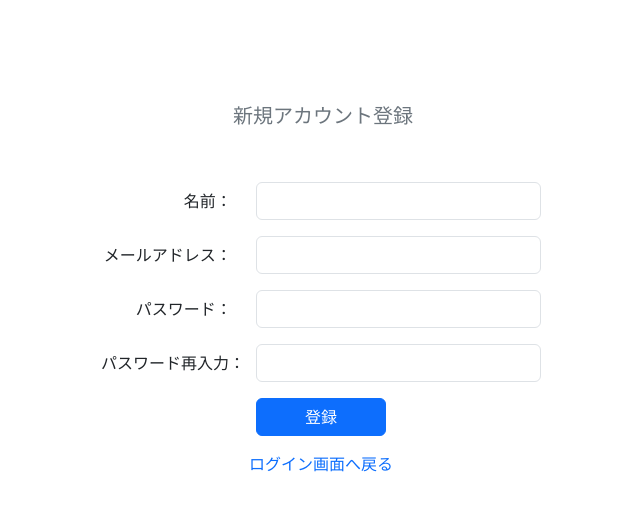
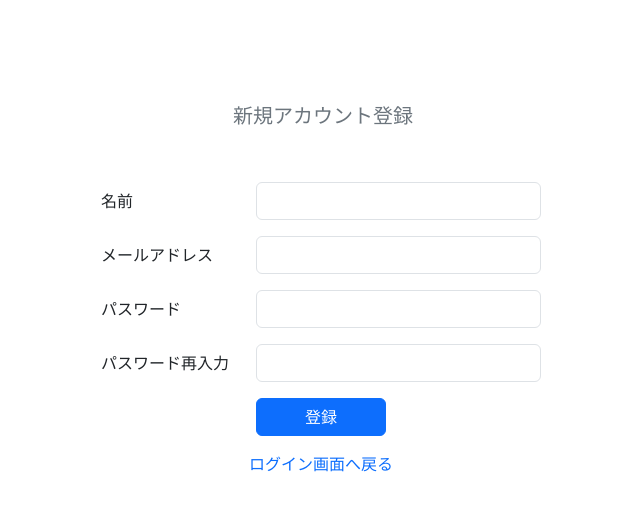
Before and after one commit to SatoAkie/Shift-Pilot, a Django app: page /shift_pilot/accounts/signup in a window 1280 px wide. Shown: the top 511 px of the page, without its empty margins (319-959 px from the left). Run offline with Django 5.2, Linux system fonts and the light colour scheme.

Commit message:
入力フォームの文言修正と文字を左詰めにした

```diff
--- a/templates/accounts/password_change.html
+++ b/templates/accounts/password_change.html
@@ -31,7 +31,7 @@
                 {{ form.non_field_errors }}
 
                 <div class="mb-3 d-flex align-items-center">
-                    <label for="id_old_password" class="fixed-label">元のパスワード：</label>
+                    <label for="id_old_password" class="fixed-label text-start">現在のパスワード</label>
                     <div class="flex-grow-1">
                         {{ form.old_password|add_class:"form-control" }}
                         {% for error in form.old_password.errors %}
@@ -41,7 +41,7 @@
                 </div>
 
                 <div class="mb-3 d-flex align-items-center">
-                    <label for="id_new_password1" class="fixed-label">新しいパスワード：</label>
+                    <label for="id_new_password1" class="fixed-label text-start">新しいパスワード</label>
                     <div class="flex-grow-1">
                         {{ form.new_password1|add_class:"form-control" }}
                         {% for error in form.new_password1.errors %}
@@ -51,7 +51,7 @@
                 </div>
 
                 <div class="mb-3 d-flex align-items-center">
-                    <label for="id_new_password2" class="fixed-label">新しいパスワード再入力：</label>
+                    <label for="id_new_password2" class="fixed-label text-start">新しいパスワード（確認用）</label>
                     <div class="flex-grow-1">
                         {{ form.new_password2|add_class:"form-control" }}
                         {% for error in form.new_password2.errors %}
--- a/templates/accounts/signup.html
+++ b/templates/accounts/signup.html
@@ -33,7 +33,7 @@
 
 
                 <div class="mb-3 row">
-                    <label for="id_name" class="col-sm-4 col-form-label text-end">名前：</label>
+                    <label for="id_name" class="col-sm-4 col-form-label text-start">名前</label>
                     <div class="col-sm-8">
                         {{ signup_form.name|add_class:"form-control" }}
                         {% if signup_form.name.errors %}
@@ -43,7 +43,7 @@
                 </div>
 
                 <div class="mb-3 row">
-                    <label for="id_email" class="col-sm-4 col-form-label text-end">メールアドレス：</label>
+                    <label for="id_email" class="col-sm-4 col-form-label text-start">メールアドレス</label>
                     <div class="col-sm-8">
                         {{ signup_form.email|add_class:"form-control" }}
                         {% if signup_form.email.errors %}
@@ -53,7 +53,7 @@
                 </div>
 
                 <div class="mb-3 row">
-                    <label for="id_password" class="col-sm-4 col-form-label text-end">パスワード：</label>
+                    <label for="id_password" class="col-sm-4 col-form-label text-start">パスワード</label>
                     <div class="col-sm-8">
                         {{ signup_form.password|add_class:"form-control" }}
                         {% if signup_form.password.errors %}
@@ -63,7 +63,7 @@
                 </div>
 
                 <div class="mb-3 row">
-                    <label for="id_confirm_password" class="col-sm-4 col-form-label text-end">パスワード再入力：</label>
+                    <label for="id_confirm_password" class="col-sm-4 col-form-label text-start">パスワード再入力</label>
                     <div class="col-sm-8">
                         {{ signup_form.confirm_password|add_class:"form-control" }}
                         {% if signup_form.confirm_password.errors %}
--- a/templates/accounts/user_login.html
+++ b/templates/accounts/user_login.html
@@ -31,7 +31,7 @@
                 {{ login_form.non_field_errors }}
 
                 <div class="mb-3 row">
-                    <label for="id_email" class="col-sm-4 col-form-label text-end">メールアドレス：</label>
+                    <label for="id_email" class="col-sm-4 col-form-label text-end">メールアドレス</label>
                     <div class="col-sm-8">
                         {{ login_form.email|add_class:"form-control" }}
                         {% if login_form.email.errors %}
@@ -41,7 +41,7 @@
                 </div>
 
                 <div class="mb-3 row">
-                    <label for="id_password" class="col-sm-4 col-form-label text-end">パスワード：</label>
+                    <label for="id_password" class="col-sm-4 col-form-label text-end">パスワード</label>
                     <div class="col-sm-8">
                         {{ login_form.password|add_class:"form-control" }}
                         {% if login_form.password.errors %}
--- a/templates/accounts/user_update.html
+++ b/templates/accounts/user_update.html
@@ -21,7 +21,7 @@
 
 
                 <div class="mb-3">
-                    {{ form.name.label_tag }}
+                    {{ form.name.label }}
                     {{ form.name|add_class:"form-control"}}
                     {% if form.name.errors %}
                         {% for error in form.name.errors %}
@@ -31,7 +31,7 @@
                 </div>
 
                 <div class="mb-3">
-                    {{ form.email.label_tag }}
+                    {{ form.email.label }}
                     {{ form.email|add_class:"form-control"}}
                     {% if form.email.errors %}
                         {% for error in form.email.errors %}
```
